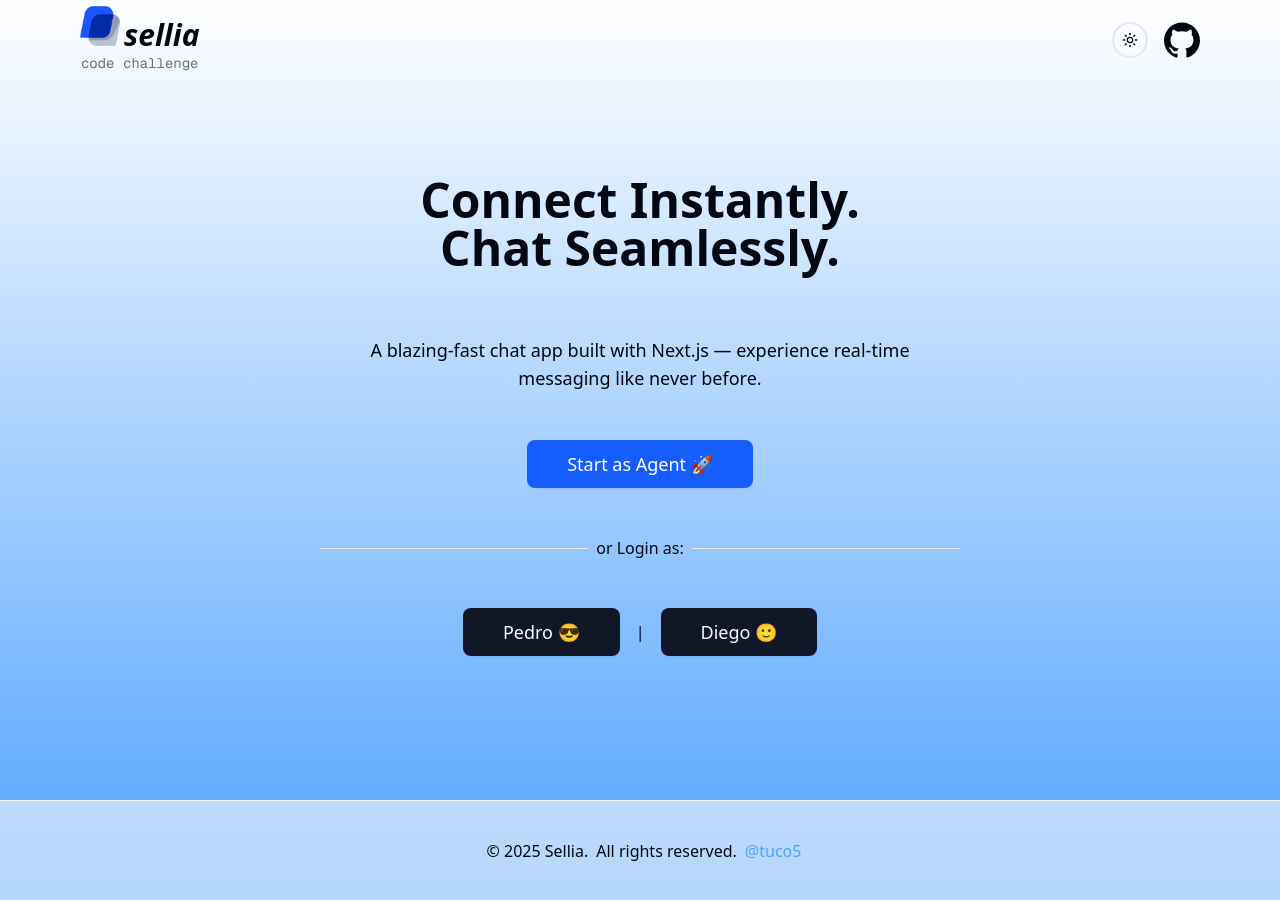
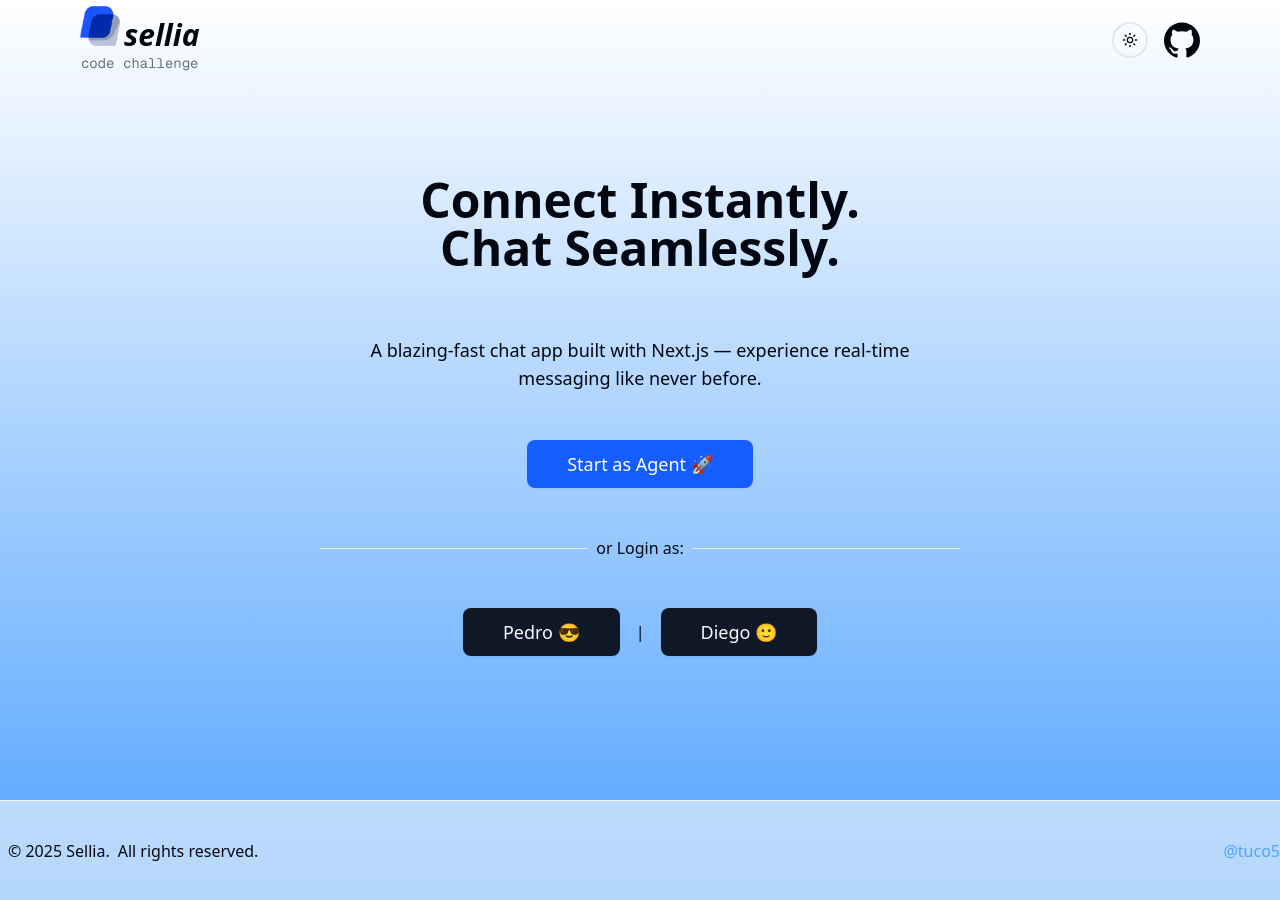
Before and after one commit to tuco5/chat-app, a Next.js app: page / in a window 1280 px wide. Built offline with nearby package versions, Linux system fonts and the light colour scheme.

Commit message:
Update footer.tsx

```diff
--- a/src/app/(landing)/_components/footer.tsx
+++ b/src/app/(landing)/_components/footer.tsx
@@ -1,6 +1,6 @@
 export default function Footer() {
   return (
-    <footer className="flex justify-center items-center h-25 border-t border-muted bg-sidebar/60 mt-auto">
+    <footer className="flex justify-between items-center h-25 border-t border-muted bg-sidebar/60 mt-auto">
       <div className="flex flex-col md:flex-row md:items-center items-start gap-2 p-2">
         <p>&copy; 2025 Sellia.</p>
         <p>All rights reserved.</p>
```
